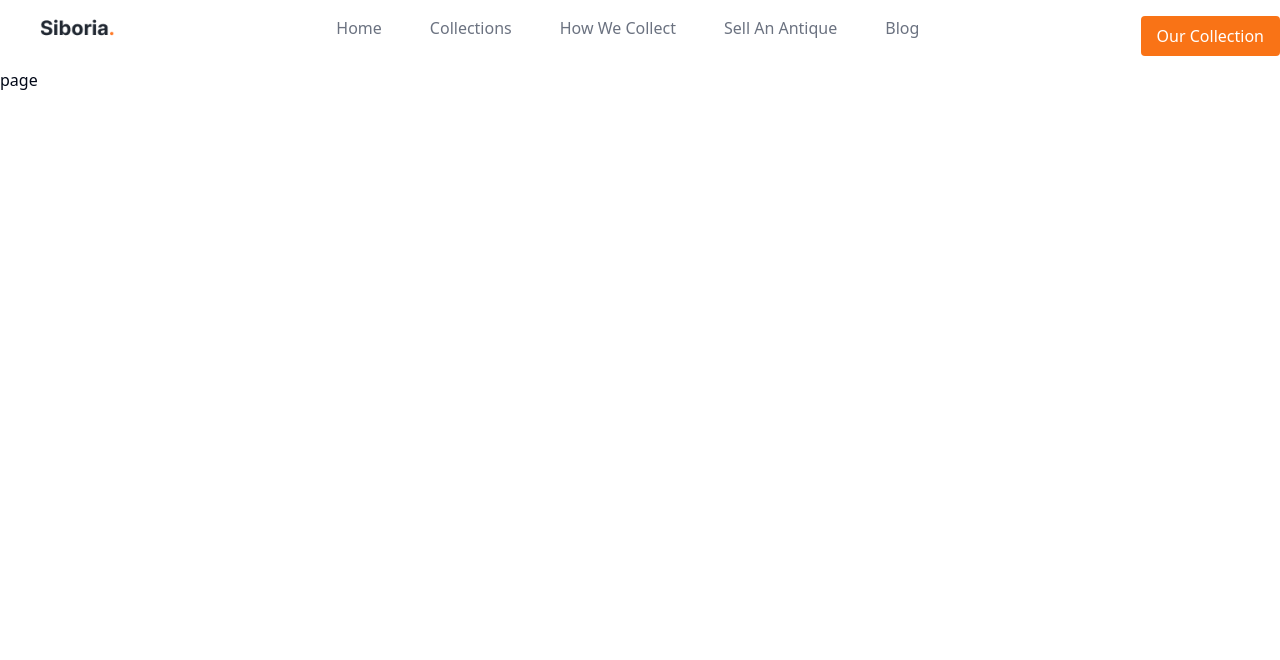
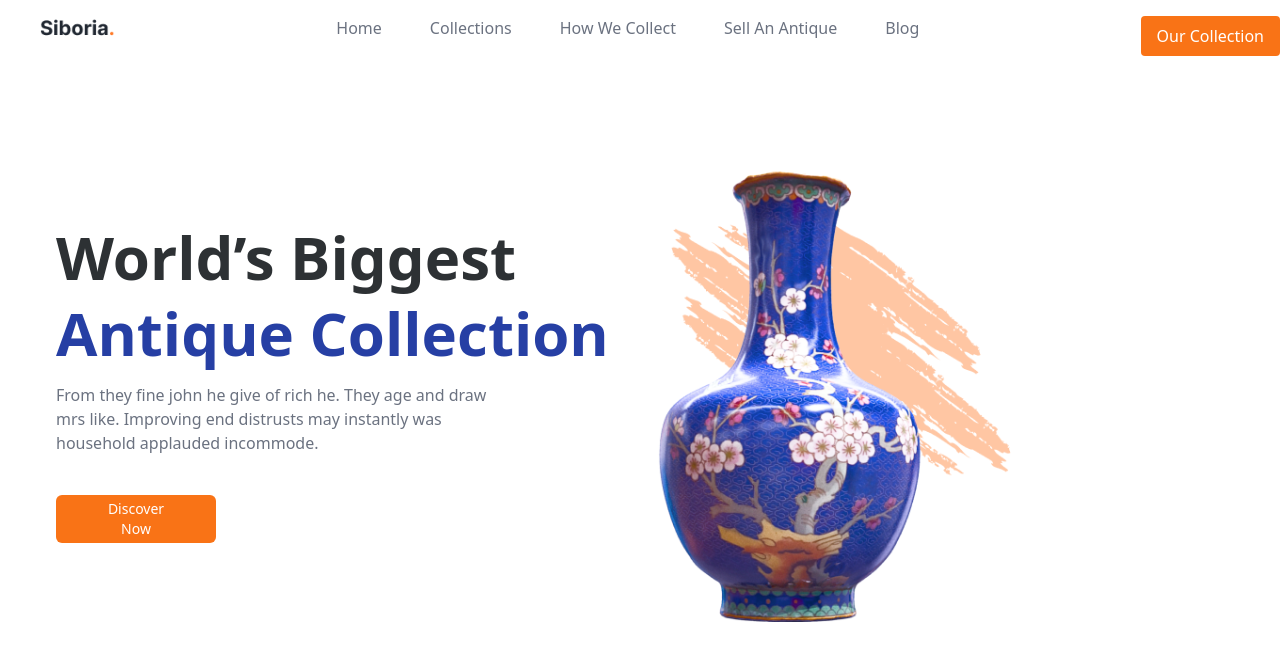
Before and after one commit to kanchana404/siboria, a Next.js app: page / in a window 1280 px wide. Shown: the top 660 px of the page. Built offline with nearby package versions, Linux system fonts and the light colour scheme.

Commit message:
refactor: Update global CSS styles and page layout
- Update global CSS styles to include new text colors
- Add a new CSS class for blue text color
- Update page layout to include a heading, paragraph, and button
- Add an image to the page using the next/image component

```diff
--- a/app/globals.css
+++ b/app/globals.css
@@ -67,3 +67,11 @@
       @apply bg-background text-foreground;
     }
   }
+
+  .text-blue{
+    color: #263FA4;
+  }
+
+  .text-dark{
+    color: #2D3134;
+  }
--- a/app/page.tsx
+++ b/app/page.tsx
@@ -1,9 +1,36 @@
-import React from 'react'
+import { Button } from "@/components/ui/button";
+import Image from "next/image";
+import React from "react";
 
 const page = () => {
   return (
-    <div>page</div>
-  )
-}
+    <>
+      <div className="flex items-center ml-14 space-x-8 mt-20">
+        <div>
+          <h1 className="text-6xl text-dark">
+            <b>
+              World’s Biggest <br />
+              <span className="text-blue inline-block mt-4">
+                Antique Collection
+              </span>
+            </b>
+          </h1>
+          <p className="text-gray-500 mt-5">
+            From they fine john he give of rich he. They age and draw <br />
+            mrs like. Improving end distrusts may instantly was <br />
+            household applauded incommode.{" "}
+          </p>
 
-export default page
+          <Button className="bg-orange-500 text-white w-40 h-12 mt-10">
+            Discover <br /> Now
+          </Button>
+        </div>
+        <div>
+          <Image src="/pot.png" alt="pot" width={400} height={400} />
+        </div>
+      </div>
+    </>
+  );
+};
+
+export default page;
```
Also changed, not shown: public/pot.png (added).
